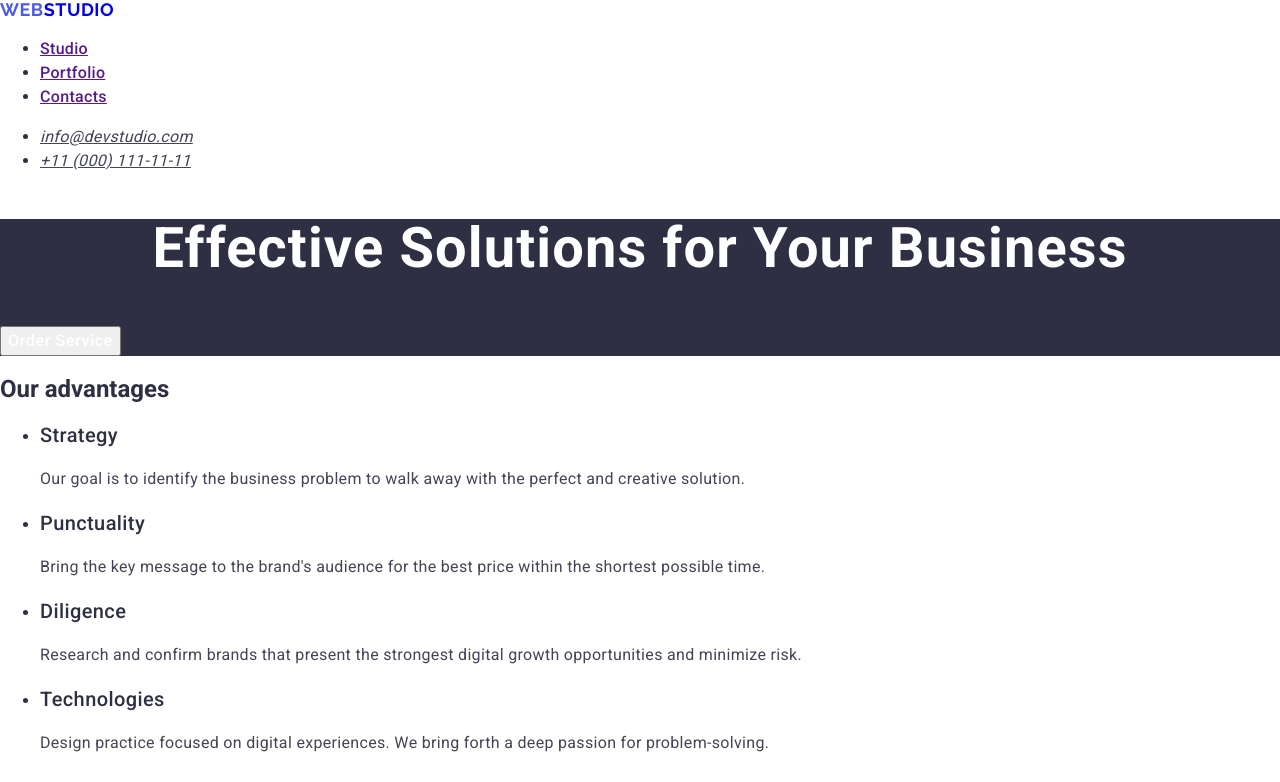
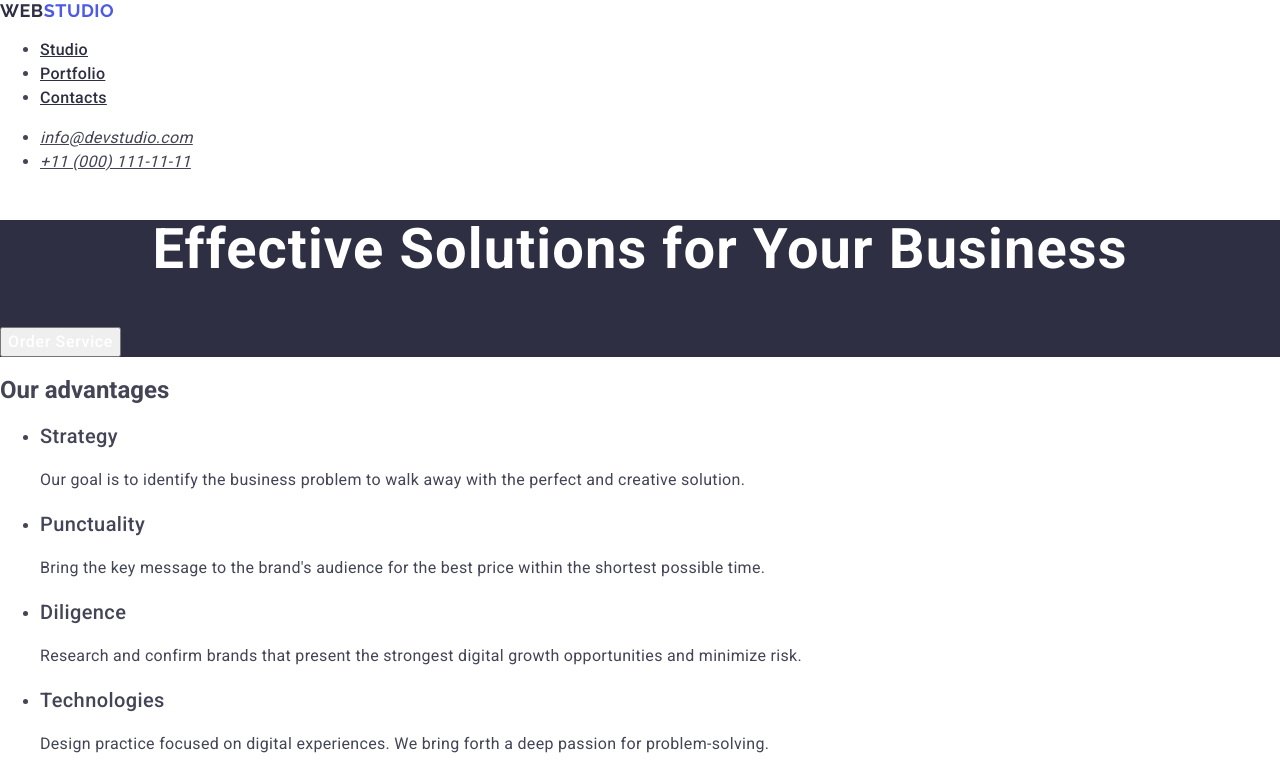
Before and after one commit to Mark-goga/goit-markup-hw-02, a plain HTML site: page index.html in a window 1280 px wide. Shown: the top 782 px of the page. Drawn offline with Linux system fonts and the light colour scheme.

Commit message:
delivery_2

```diff
--- a/css/styles.css
+++ b/css/styles.css
@@ -1,10 +1,11 @@
 body {
     font-family: "Roboto" ,sans-serif;
-    color:  #2E2F42;
+    background-color: #FFFFFF;
+    color: #434455;
 }
 .logo-span{
-    color: #4D5AE5;
     font-family: Raleway;
+    color: #2e2f42;
     font-size: 18px;
     font-weight: 700;
     line-height: 1.16;
@@ -13,25 +14,38 @@ body {
     text-decoration: none;
 }
 .logo{
-    font-family: Raleway;
+    color:  #4d5ae5;
+    font-family: "Raleway" , sans-serif;
     font-size: 18px;
     font-weight: 700;
-    line-height: 1.16;
+    line-height: 1.17;
     letter-spacing: 0.03em;
     text-transform: uppercase;
     text-decoration: none;
 }
 .header-menu{
+    color: #2e2f42;
     font-size: 16px;
     font-weight: 500;
     line-height: 1.50;
     letter-spacing: 0.02em;
+}
+.header-menu:hover,
+.header-menu:focus {
+    color: #404bbf;
+}
+.adress{
+    font-style: norma
 }
 .header-adress{
     color:  #434455;
     font-size: 16px;
     line-height: 1.50;
     letter-spacing: 0.02em;
+}
+.header-adress:hover,
+.header-adress:focus {
+    color:#404bbf;
 }
 .section-button{
     background: #2E2F42;
@@ -103,5 +117,4 @@ body {
 }
 .footer{
     background:  #2E2F42;
-
 }
--- a/index.html
+++ b/index.html
@@ -16,7 +16,7 @@
             <a class="logo" href="./index.html"><span class="logo-span">Web</span>Studio</a>
             <ul>
                 <li>
-                    <a href="" class="header-menu">Studio</a>
+                    <a  href="./index.html" class="header-menu">Studio</a>
                 </li>
                 <li>
                     <a href="" class="header-menu">Portfolio</a>
@@ -26,7 +26,7 @@
                 </li>
             </ul>
         </nav>
-        <address>
+        <address class="adress">
             <ul>
                 <li>
                     <a href="mailto:info@devstudio.com" class="header-adress">info@devstudio.com</a>
```
